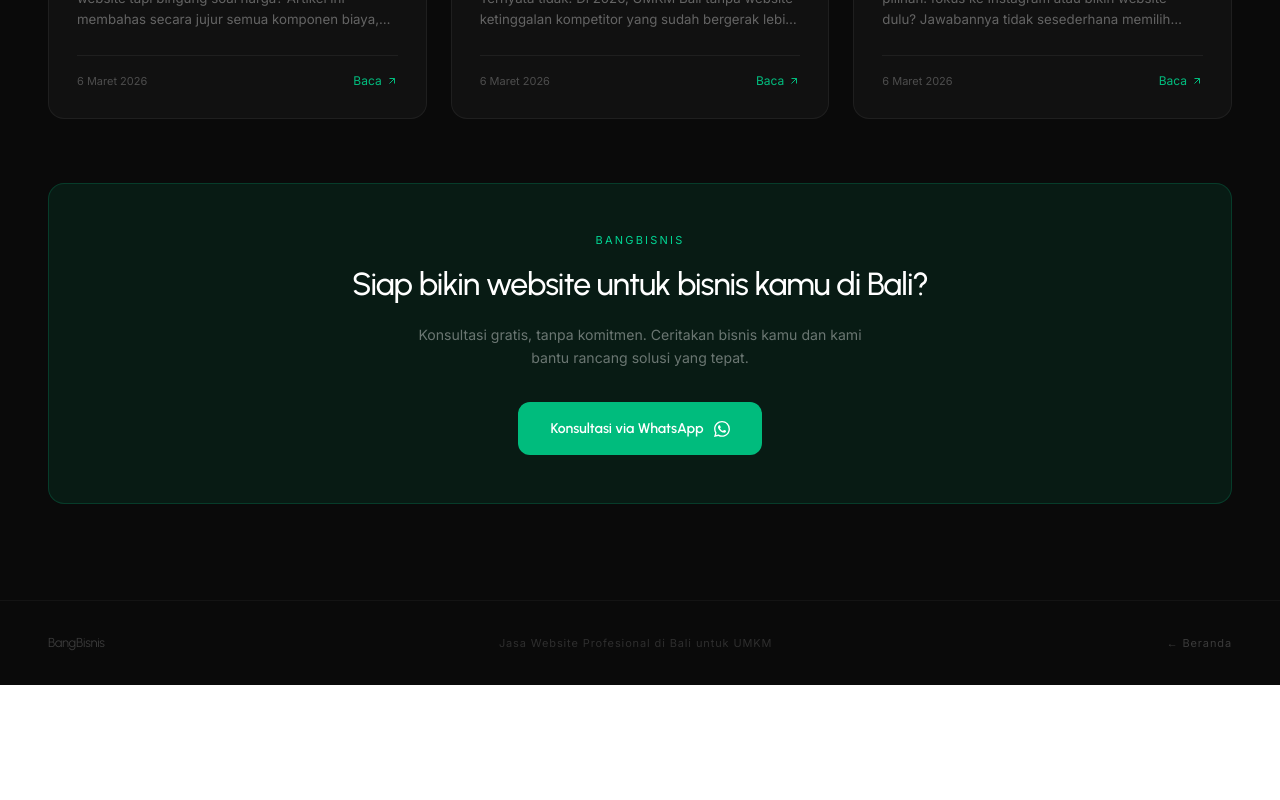
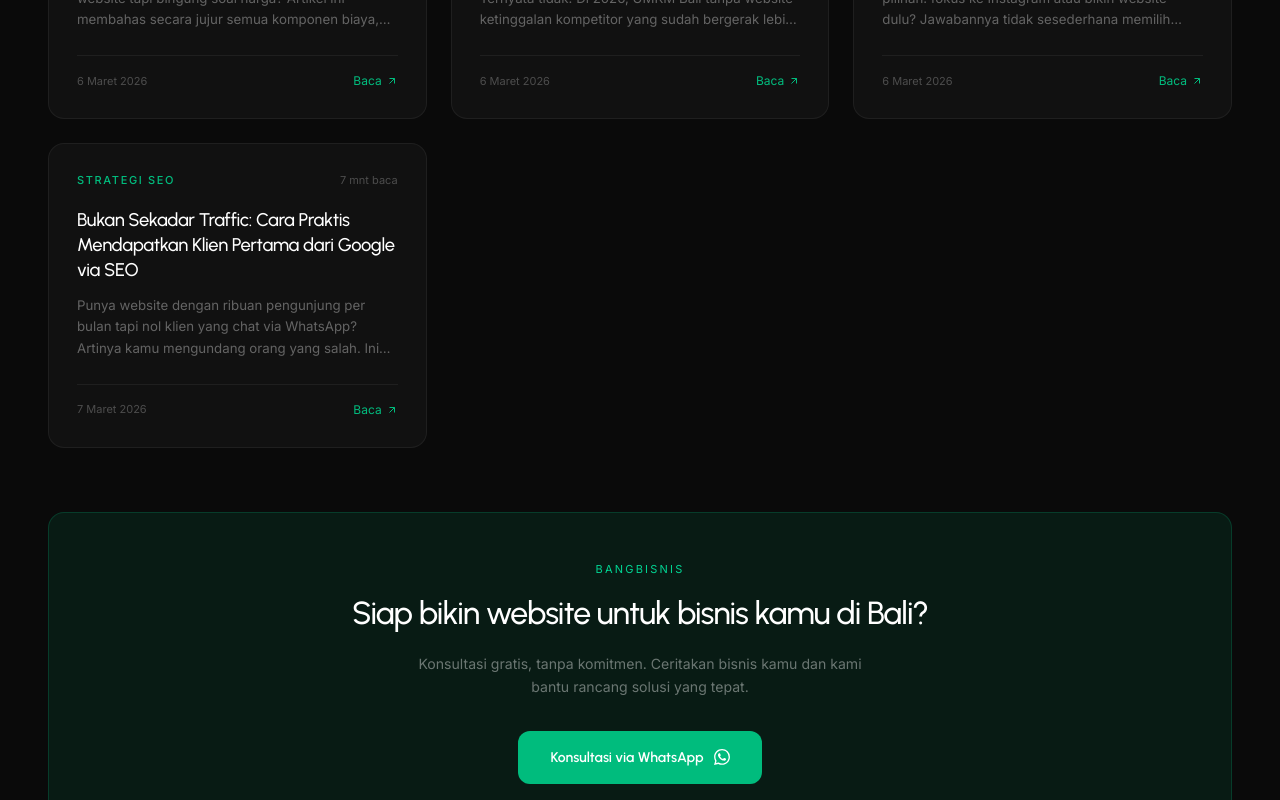
Before and after one commit to BagusSedana/bangBisnis1, a React (Vite) app: page /blog in a window 1280 px wide. Shown: the part 605-1405 px from the top of the page. Before the commit the page ends 1290 px from the top, so only its background shows below. Built offline with nearby package versions, Linux system fonts and the light colour scheme.

Commit message:
feat: added new SEO lead magnet article targeted at freelancers and businesses, updated sitemap with new routes, and added gianyar to local landing page data

```diff
--- a/src/app/data/blogData.ts
+++ b/src/app/data/blogData.ts
@@ -156,20 +156,34 @@ export const blogArticles: BlogArticle[] = [
       </ul>
 
       <h2>Perbandingan Langsung</h2>
-      <table>
+      <div class="overflow-x-auto">
+          <table class="w-full text-left border-collapse border border-white/10 mt-6 mb-10">
             <thead>
-          <tr><th>Aspek</th><th>Instagram</th><th>Website</th></tr>
+              <tr class="bg-emerald-950/30">
+                <th class="p-4 border border-white/10 font-medium">Aspek</th>
+                <th class="p-4 border border-white/10 font-medium text-white/50">Instagram</th>
+                <th class="p-4 border border-white/10 font-medium text-emerald-400">Website</th>
+              </tr>
             </thead>
-        <tbody>
-          <tr><td>Visibilitas Google</td><td>❌ Sangat terbatas</td><td>✅ Optimal dengan SEO</td></tr>
-          <tr><td>Kontrol konten</td><td>⚠️ Tergantung algoritma</td><td>✅ 100% milik kamu</td></tr>
-          <tr><td>Menu lengkap</td><td>⚠️ Harus scroll lama</td><td>✅ Satu halaman rapi</td></tr>
-          <tr><td>Reservasi mudah</td><td>⚠️ Via DM manual</td><td>✅ Form/WhatsApp langsung</td></tr>
-          <tr><td>Kepercayaan calon tamu</td><td>⚠️ Tergantung followers</td><td>✅ Langsung profesional</td></tr>
-          <tr><td>Biaya jangka panjang</td><td>✅ Gratis (tapi perlu iklan)</td><td>⚠️ Ada biaya hosting/domain</td></tr>
-          <tr><td>Wisatawan asing</td><td>⚠️ Terbatas</td><td>✅ Sangat efektif</td></tr>
+            <tbody class="text-[0.95em]">
+              <tr>
+                <td class="p-4 border border-white/10">Visibilitas Google</td>
+                <td class="p-4 border border-white/10">❌ Sangat terbatas</td>
+                <td class="p-4 border border-white/10">✅ Optimal dengan SEO</td>
+              </tr>
+              <tr>
+                <td class="p-4 border border-white/10">Kontrol konten</td>
+                <td class="p-4 border border-white/10">⚠️ Tergantung algoritma</td>
+                <td class="p-4 border border-white/10">✅ 100% milik kamu</td>
+              </tr>
+              <tr>
+                <td class="p-4 border border-white/10">Menu lengkap</td>
+                <td class="p-4 border border-white/10">⚠️ Harus scroll lama</td>
+                <td class="p-4 border border-white/10">✅ Tersusun rapi</td>
+              </tr>
             </tbody>
           </table>
+      </div>
 
       <h2>Strategi Terbaik: Keduanya, Tapi dengan Peran Berbeda</h2>
       <p>Pemenangnya bukan Instagram atau website — melainkan <strong>kombinasi keduanya dengan peran yang jelas</strong>:</p>
@@ -190,7 +204,55 @@ export const blogArticles: BlogArticle[] = [
 
       <h2>Kesimpulan</h2>
       <p>Untuk bisnis kuliner di Bali, <strong>Instagram efektif untuk membangun komunitas dan engagement, tapi website adalah aset jangka panjang yang mendatangkan pelanggan baru dari Google setiap hari</strong>. Keduanya saling melengkapi, bukan saling menggantikan.</p>
-      <p>Dengan investasi website mulai dari Rp 800.000, kamu sudah bisa mulai muncul di pencarian Google dan memberikan pengalaman yang lebih baik kepada calon pelanggan. <strong>Konsultasi gratis</strong> sekarang dan kami bantu strategi digital yang tepat untuk warung atau restoran kamu.</p>
+      <p>Dengan investasi website mulai dari Rp 800.000, kamu sudah bisa mulai muncul di pencarian Google dan memberikan pengalaman yang lebih baik kepada calon pelanggan. <a href="https://wa.me/6287701785344?text=Halo%20BangBisnis%2C%20saya%20tertarik%20konsultasi%20pembuatan%20website%20kuliner" target="_blank" rel="noopener noreferrer"><strong>Konsultasi gratis</strong></a> sekarang dan kami bantu strategi digital yang tepat untuk warung atau restoran kamu.</p>
     `,
   },
+  {
+    slug: "cara-mendapatkan-klien-dari-google-seo-freelancer",
+    title: "Bukan Sekadar Traffic: Cara Praktis Mendapatkan Klien Pertama dari Google via SEO",
+    metaTitle: "Cara Dapat Klien dari Google (SEO) untuk Freelancer & Bisnis | BangBisnis",
+    metaDescription:
+      "Strategi praktis SEO B2B yang anti ribet. Cara membuat struktur website yang tidak hanya mendatangkan traffic, tapi mendatangkan klien berkualitas yang butuh jasamu.",
+    category: "Strategi SEO",
+    readTime: 7,
+    publishDate: "2026-03-07",
+    excerpt:
+      "Punya website dengan ribuan pengunjung per bulan tapi nol klien yang chat via WhatsApp? Artinya kamu mengundang orang yang salah. Ini bedanya traffic asal-asalan dengan traffic 'buyer intent'.",
+    content: `
+      <p>Mitos terbesar dalam dunia SEO adalah: <em>"Asal traffic tinggi, pasti klien datang."</em> Pada kenyataannya, banyak freelancer, konsultan, dan penyedia jasa B2B (termasuk biro tour, arsitek, dan agensi lokal) frustrasi karena websitenya ramai dibaca, namun HP-nya sepi orderan.</p>
+      <p>Mengapa? Karena mereka menargetkan audiens pencari informasi gratis, bukan audiens yang membawa dompet (sedang mencari jasa untuk disewa). Di artikel ini, saya akan membedah strategi <strong>Buyer-Intent SEO</strong> yang mendatangkan prospek berkualitas.</p>
+
+      <h2>1. Tinggalkan Kata Kunci "Cara" (How-To), Fokus ke "Jasa" (Service)</h2>
+      <p>Banyak penyedia jasa menghabiskan waktu menulis artikel panjang seperti <em>"Cara mendesain logo sendiri"</em> atau <em>"Cara membersihkan AC di rumah"</em>. Traffic-nya pasti meledak, tapi siapa yang membaca artikel itu?</p>
+      <p>Jawabannya: <strong>Orang yang ingin melakukannya sendiri (Do-It-Yourself) bukan orang yang ingin membayar jasa orang lain.</strong></p>
+      <p>Bandingkan dengan seseorang yang mengetik: <em>"Jasa service AC murah di Denpasar"</em> atau <em>"Harga jasa desain logo perusahaan"</em>. Volume pencariannya jauh lebih kecil, tapi mereka yang mengetik ini sudah berada di fase akhir (bottom of funnel) dan siap mentransfer uang ke vendor terbaik yang mereka temukan di halaman pertama Google.</p>
+
+      <div class="my-10 p-8 rounded-2xl bg-emerald-950/30 border border-emerald-500/20">
+        <h3 class="text-xl font-urbanist text-emerald-400 mb-4 tracking-widest text-sm">Action Plan:</h3>
+        <p class="text-white/80">Buatlah <strong>Halaman Layanan (Service Pages)</strong> spesifik untuk setiap variasi jasa kamu. Satu URL untuk satu jasa. Misalnya: <code>/jasa-pembuatan-website-bali</code>, atau <code>/jasa-website-umkm</code>.</p>
+      </div>
+
+      <h2>2. Rahasia SEO Lokal (Sebutkan Geografismu!)</h2>
+      <p>Google semakin pintar mencocokkan hasil pencarian dengan lokasi pembaca. Jika seseorang di Bali mencari pembuat website, Google akan memprioritaskan penyedia jasa lokal Bali terlepas sekuat apa pun agensi nasional di Jakarta.</p>
+      <p>Jika pasar utamamu menarget kawasan tertentu, sinyal lokal ini wajib ditanamkan di DNA websitemu:</p>
+      <ul>
+        <li>Sisipkan Nama Kota di Judul Halaman (Title Tag)</li>
+        <li>Sematkan peta Google Maps kantormu di Footer</li>
+        <li>Buat akun <strong>Google Business Profile</strong> (Google Maps) yang terhubung ke websitemu. Listing lokal ini sering muncul DI ATAS hasil pencarian organik biasa.</li>
+      </ul>
+
+      <h2>3. Jangan Hanya Pajang "Tentang Kami", Buktikan dengan "Portofolio Spesifik"</h2>
+      <p>Ketika pencari jasa mengklik website kamu dari Google, kredibilitasmu dinilai dalam 3 detik pertama. Mereka tidak peduli dengan visi misi perusahaanmu; mereka ingin tahu: <em>"Pernahkah orang ini mengerjakan proyek sejenis milikku?"</em></p>
+      <p>Strategi SEO cerdas: Buat halaman studi kasus terpisah untuk setiap proyek suksesmu. Gunakan URL yang mengandung keyword spesifik. Alih-alih <code>/portofolio-1</code>, buatlah <code>/website-restoran-warung-bambu</code>. Ini akan menarik kueri super-spesifik <em>("contoh desain website restoran")</em>.</p>
+
+      <h2>4. Permudah Langkah "Next Step" (Frictionless Conversion)</h2>
+      <p>Pernahkah kamu menemukan jasa yang bagus, tapi kamu malas menghubungi karena harus mengisi form kontak 15 kolom yang berbelit?</p>
+      <p>Di era sekarang, konversi terbaik terjadi di platform chating. Gunakan <strong>Floating WhatsApp Button</strong>. Hubungkan URL WhatsApp dengan teks pesan yang sudah terisi otomatis (Pre-filled text) seperti: <em>"Halo, saya melihat website Anda di Google dan tertarik berkonsultasi tentang Jasa X"</em>. Ini menurunkan beban kognitif klien secara drastis.</p>
+
+      <h2>Kesimpulan: Kualitas Jauh Mengalahkan Kuantitas</h2>
+      <p>Mendapatkan 30 pengunjung per bulan yang menghasilkan 2 order (Closing) jauh lebih bernilai dibanding 3.000 pengunjung namun nol pembelian. SEO untuk konversi berarti memahami pikiran klien yang sudah siap membeli.</p>
+
+      <p>Jika kamu penyedia layanan lokal, UMKM, atau korporasi yang merasa traffic website saat ini salah sasaran, tim BangBisnis siap menstruktur ulang arsitektur logis websitemu. <a href="https://wa.me/6287701785344?text=Halo%20BangBisnis%2C%20saya%20perlu%20bantuan%20struktur%20SEO%20dan%20website%20untuk%20menarik%20klien" target="_blank" rel="noopener noreferrer"><strong>Diskusikan kebutuhan SEO On-Page websitemu bersama kami hari ini secara gratis.</strong></a></p>
+    `
+  }
 ];
--- a/src/app/pages/JasaWebsiteArea.tsx
+++ b/src/app/pages/JasaWebsiteArea.tsx
@@ -51,6 +51,11 @@ const areaData: AreaData = {
         name: "Uluwatu",
         target: "Beach Club, Surfing & Resort",
         desc: "Jangkau wisatawan dari seluruh dunia yang mencari pengalaman tak terlupakan di Uluwatu."
+    },
+    gianyar: {
+        name: "Gianyar",
+        target: "Seni, Kriya, & Ekowisata",
+        desc: "Bawa karya seni, kriya, dan bisnis ekowisata Anda di Gianyar ke audiens internasional melalui website."
     }
 };
 
```
Also changed, not shown: 1 other file (tests, documents, lock files or other folders). Lines whose indentation alone changed are shown as unchanged.
